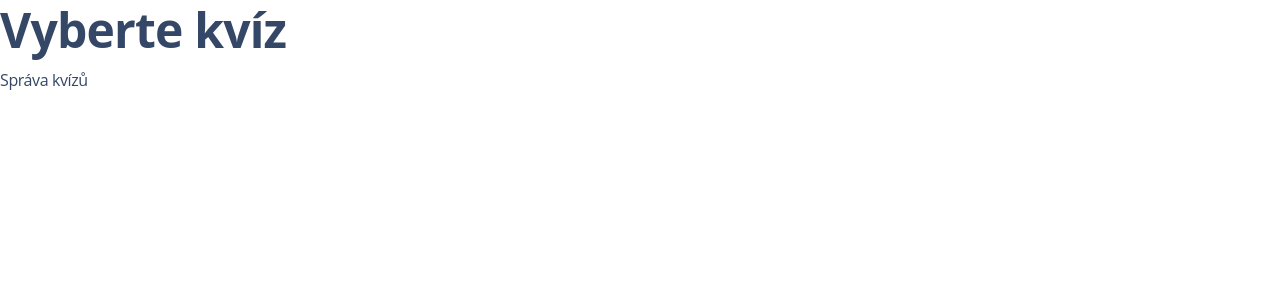
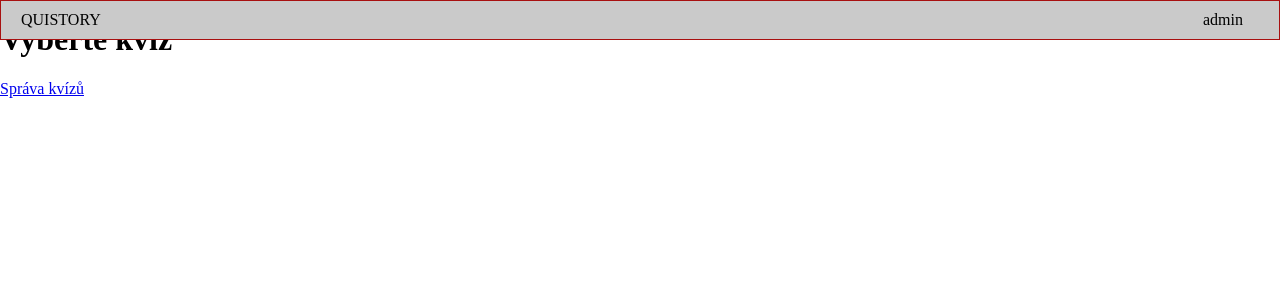
Before and after one commit to Magie33333/quistory, a PHP site: page /view/KvizVyber.php in a window 1280 px wide. Shown: the top 300 px of the page. Run offline with PHP 8.4, Linux system fonts and the light colour scheme; the visitor is signed in with stand-in values (Sample User, id 1); data that the repository does not hold is empty.

Commit message:
Add files via upload

```diff
--- a/conf/connect.php
+++ b/conf/connect.php
@@ -1,7 +1,7 @@
 <?php
     $servername = "localhost";
     $username = "root";
-    $password = "";
+    $password = "benysek...";
     $db = "quistory";
 
     try {
--- /dev/null
+++ b/conf/logout.js
@@ -0,0 +1,4 @@
+function odhlasit() {
+    // Funkce pro odhlášení
+    window.location.href = '../conf/logout.php'; // Přesměrování na PHP skript pro odhlášení
+}
--- /dev/null
+++ b/conf/logout.php
@@ -0,0 +1,6 @@
+<?php
+session_unset(); // Vymaže všechny session proměnné
+session_destroy(); // Zničí session
+header('Location: ../index.php');
+exit;
+?>
--- a/controller/KvizController.php
+++ b/controller/KvizController.php
@@ -181,13 +181,22 @@
 public function upravitOtazku() {
     $otazka_id = $_POST['otazka_id'];
     $otazka_text = $_POST['otazka_text'];
-    $kviz_id = $_POST['kviz_id'];
-    $moznosti = $_POST['moznosti']; // Předpokládáme, že toto je pole s možnostmi
+    $kviz_id = $_POST['kviz_id']; // ID kvízu získané z formuláře
+    $moznosti = $_POST['moznosti'];
     $spravna_odpoved = $_POST['spravna_odpoved'];
 
-    $this->kvizModel->upravitOtazku($otazka_id, $kviz_id, $otazka_text, $moznosti, $spravna_odpoved);
+    try {
+        // Upravit otázku s novými hodnotami
+        $this->kvizModel->upravitOtazku($otazka_id, $kviz_id, $otazka_text, $moznosti, $spravna_odpoved);
 
-    // Přesměrování zpět na stránku úprav nebo zobrazení zprávy o úspěchu
+        // Přesměrování a zobrazení úspěšné zprávy
+        header('Location: ../view/SpravaKvizuView.php');
+        exit();
+    } catch (Exception $e) {
+        // Přesměrování a zobrazení chybové zprávy
+        header('Location: ../view/SpravaKvizuView.php');
+        exit();
+    }
 }
 
 public function ziskatMoznostiOtazkyAjax($otazka_id) {
@@ -198,6 +207,22 @@
         echo json_encode(['status' => 'success', 'moznosti' => $moznosti]);
     } else {
         echo json_encode(['status' => 'error', 'message' => 'Možnosti nebyly nalezeny']);
+    }
+}
+
+public function zobrazVsechnyOtazky() {
+    return $this->kvizModel->ziskatVsechnyOtazky();
+}
+
+public function ziskatDetailOtazkyAjax($otazka_id) {
+    header('Content-Type: application/json');
+    $otazka = $this->kvizModel->ziskatOtazkuPodleId($otazka_id);
+    $moznosti = $this->kvizModel->ziskatOdpovedi($otazka_id);
+
+    if ($otazka) {
+        echo json_encode(['status' => 'success', 'otazka' => $otazka, 'moznosti' => $moznosti]);
+    } else {
+        echo json_encode(['status' => 'error', 'message' => 'Otázka nenalezena']);
     }
 }
 
@@ -242,6 +267,12 @@
                     $controller->ziskatMoznostiOtazkyAjax($_GET['otazka_id']);
                 }
                 break;
+        case 'ziskatDetailOtazky':
+                if (isset($_GET['otazka_id'])) {
+                    $controller->ziskatDetailOtazkyAjax($_GET['otazka_id']);
+                }
+                break;
+
     }
 }
 
--- /dev/null
+++ b/css/style.css
@@ -0,0 +1,46 @@
+html, body {
+    margin: 0;
+    padding: 0;
+    overflow-x: hidden; /* Zabrání horizontálnímu skrolování */
+}
+        .header {
+            box-sizing: border-box;
+            background-color: #cacaca;
+            border: 1px solid rgb(168, 16, 16);
+            padding: 10px 20px;
+            position: fixed;
+            width: 100%;
+            top: 0;
+            display: flex;
+            justify-content: space-between;
+            align-items: center;
+            z-index: 1000;
+        }
+
+        .user-menu {
+            white-space: nowrap;
+            overflow: hidden;
+            text-overflow: ellipsis;
+            cursor: pointer;
+            padding-right: 1em;
+        }
+
+
+
+        .dropdown-menu {
+            display: none;
+            position: absolute;
+            right: 0;
+            top: 100%; /* nebo změňte na top: 50px; pokud chcete mít menu výše */
+            background-color: white;
+            border: 1px solid #ddd;
+            padding: 10px;
+            border-radius: 5px;
+            z-index: 1001; /* zajišťuje, že dropdown je nad ostatními prvky */
+        }
+
+        /* Styl pro zobrazení menu po kliknutí */
+        .dropdown-menu.show {
+            display: block;
+            margin-right: 1em;
+        }
--- a/model/KvizModel.php
+++ b/model/KvizModel.php
@@ -103,6 +103,12 @@
         return $stmt->fetch(PDO::FETCH_ASSOC);
     }
 
+    public function ziskatOtazkuPodleId($otazka_id) {
+        $stmt = $this->db->prepare("SELECT * FROM otazky WHERE otazka_id = ?");
+        $stmt->execute([$otazka_id]);
+        return $stmt->fetch(PDO::FETCH_ASSOC);
+    }
+
     public function smazatKviz($kviz_id) {
         $stmt = $this->db->prepare("DELETE FROM kvizy WHERE kviz_id = ?");
         return $stmt->execute([$kviz_id]);
@@ -110,9 +116,13 @@
 
     public function upravitOtazku($otazka_id, $kviz_id, $otazka_text, $moznosti, $spravna_odpoved) {
         // Aktualizovat otázku
-        $sql = "UPDATE otazky SET otazka_text = :otazka_text, kviz_id = :kviz_id WHERE otazka_id = :otazka_id";
-        $stmt = $this->db->prepare($sql);
-        $stmt->execute(['otazka_text' => $otazka_text, 'kviz_id' => $kviz_id, 'otazka_id' => $otazka_id]);
+        try {
+            $sql = "UPDATE otazky SET otazka_text = :otazka_text, kviz_id = :kviz_id WHERE otazka_id = :otazka_id";
+            $stmt = $this->db->prepare($sql);
+            $stmt->execute(['otazka_text' => $otazka_text, 'kviz_id' => $kviz_id, 'otazka_id' => $otazka_id]);
+        } catch (PDOException $e) {
+            echo "Chyba při aktualizaci otázky: " . $e->getMessage();
+        }
 
         // Aktualizovat možnosti
         foreach ($moznosti as $moznost) {
@@ -125,5 +135,11 @@
             $stmt->execute(['moznost_text' => $moznost_text, 'je_spravna' => $je_spravna, 'moznost_id' => $moznost_id]);
         }
     }
+
+    public function ziskatVsechnyOtazky() {
+        $stmt = $this->db->prepare("SELECT otazka_id, otazka_text FROM otazky");
+        $stmt->execute();
+        return $stmt->fetchAll(PDO::FETCH_ASSOC);
+    }
 }
 ?>
--- a/view/KvizVyberView.php
+++ b/view/KvizVyberView.php
@@ -1,4 +1,11 @@
 <?php
+if (!isset($_SESSION['uzivatel_jmeno'])) {
+    header('Location: prihlaseni.php'); // Přesměrujeme na přihlašovací stránku, pokud není přihlášen
+    exit;
+}
+
+$uzivatel_jmeno = $_SESSION['uzivatel_jmeno']; // Získáme jméno přihlášeného uživatele
+
 // Zde předpokládáme, že 'username' je uloženo v session při přihlášení uživatele
 $jeAdmin = isset($_SESSION['uzivatel_jmeno']) && $_SESSION['uzivatel_jmeno'] == 'admin';
 ?>
@@ -8,10 +15,39 @@
 <head>
     <meta charset="UTF-8">
     <title>Výběr Kvízu</title>
-    <link rel="stylesheet" href="../css/soft-ui-dashboard.css">
+    <link rel="stylesheet" href="../css/style.css">
+    <meta name="viewport" content="width=device-width, initial-scale=1.0">
+
+    <script>
+        document.addEventListener('DOMContentLoaded', function() {
+    var userMenu = document.querySelector('.user-menu');
+    var dropdownMenu = document.querySelector('.dropdown-menu');
+
+    // Při kliknutí na uživatelské jméno přepneme třídu 'show'
+    userMenu.addEventListener('click', function() {
+        dropdownMenu.classList.toggle('show');
+    });
+
+    // Zavření dropdown menu při kliknutí mimo menu
+    window.addEventListener('click', function(event) {
+        if (!userMenu.contains(event.target)) {
+            dropdownMenu.classList.remove('show');
+        }
+    });
+});
+    </script>
 </head>
 <body>
 
+    <div class="header">
+        <div>QUISTORY</div>
+        <div class="user-menu">
+            <?php echo htmlspecialchars($uzivatel_jmeno); ?>
+            <div class="dropdown-menu">
+                <a href="#" onclick="odhlasit()">Odhlásit se</a>
+            </div>
+        </div>
+    </div>
 
     <h1>Vyberte kvíz</h1>
 
@@ -32,5 +68,7 @@
         </li>
     <?php endforeach; ?>
     </ul>
+
+    <script src="../conf/logout.js"></script>
 </body>
 </html>
```
Also changed, not shown: view/UpravitOtazku.php (+31 -9 lines).
